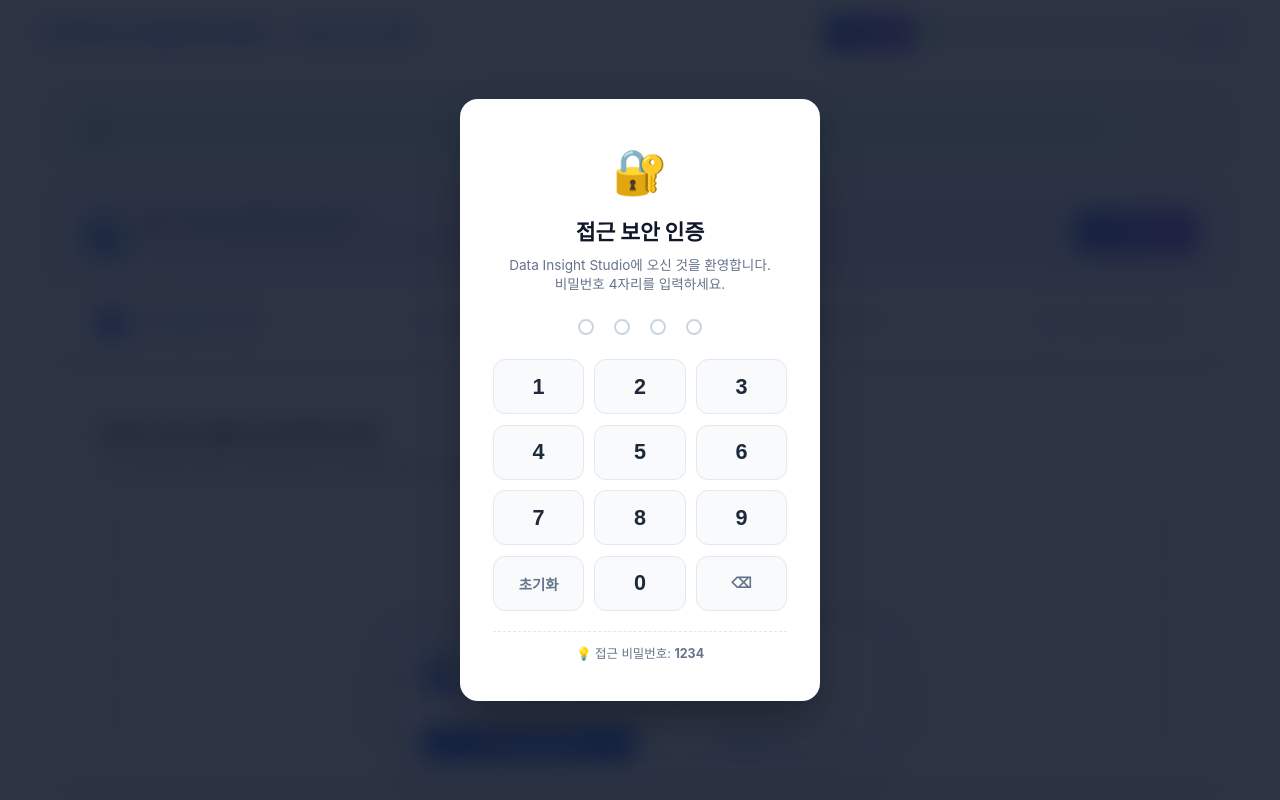
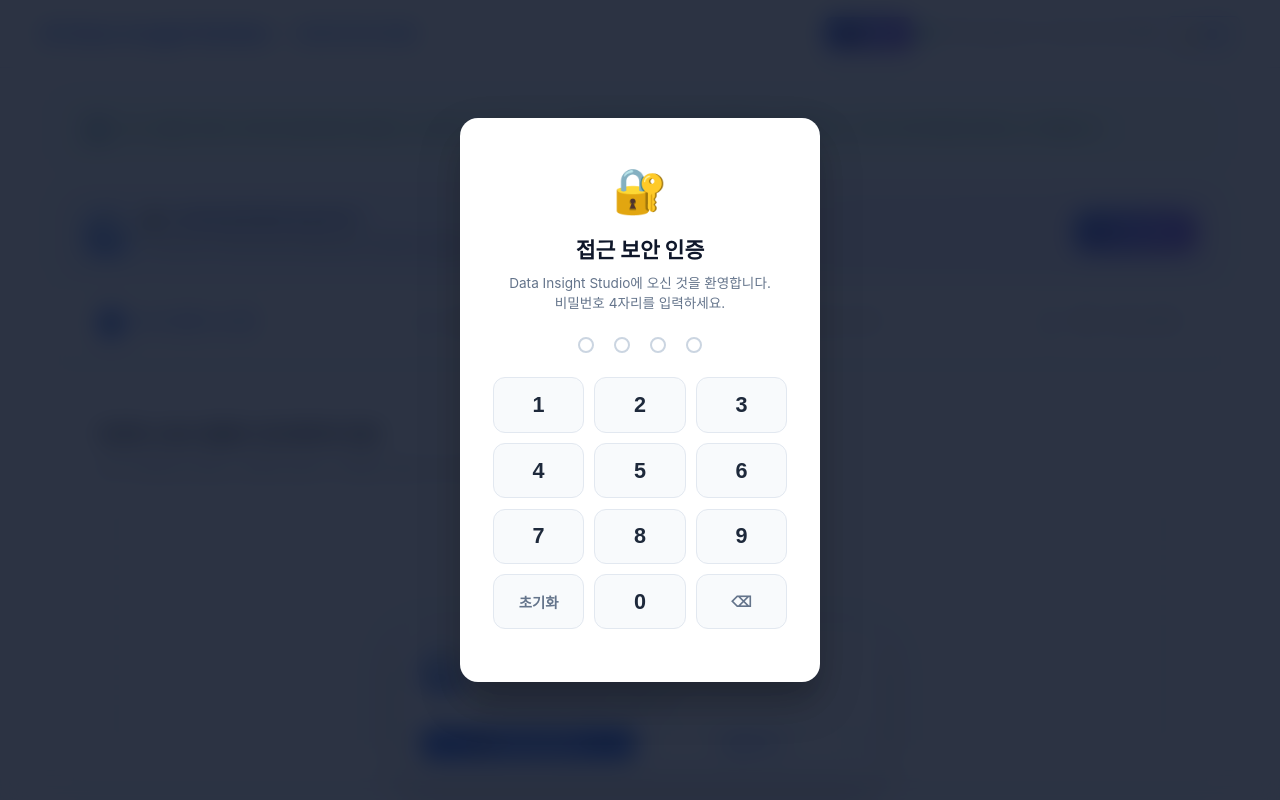
Before and after one commit to gyeong-lab/data-insight-builder, a Flask app: page / in a window 1280 px wide. Run offline with Flask 3, Linux system fonts and the light colour scheme.

Commit message:
docs: Add comprehensive README.md and remove PIN hint exposure from security lock screen

```diff
--- a/templates/index.html
+++ b/templates/index.html
@@ -51,10 +51,6 @@
 
       <div class="pin-error-msg" id="pinErrorMsg" style="display: none;">
         ⚠️ 비밀번호가 일치하지 않습니다. 다시 입력해 주세요.
-      </div>
-
-      <div class="pin-hint-box">
-        <span>💡 접근 비밀번호: <strong>1234</strong></span>
       </div>
     </div>
   </div>
```
Also changed, not shown: README.md (added).
